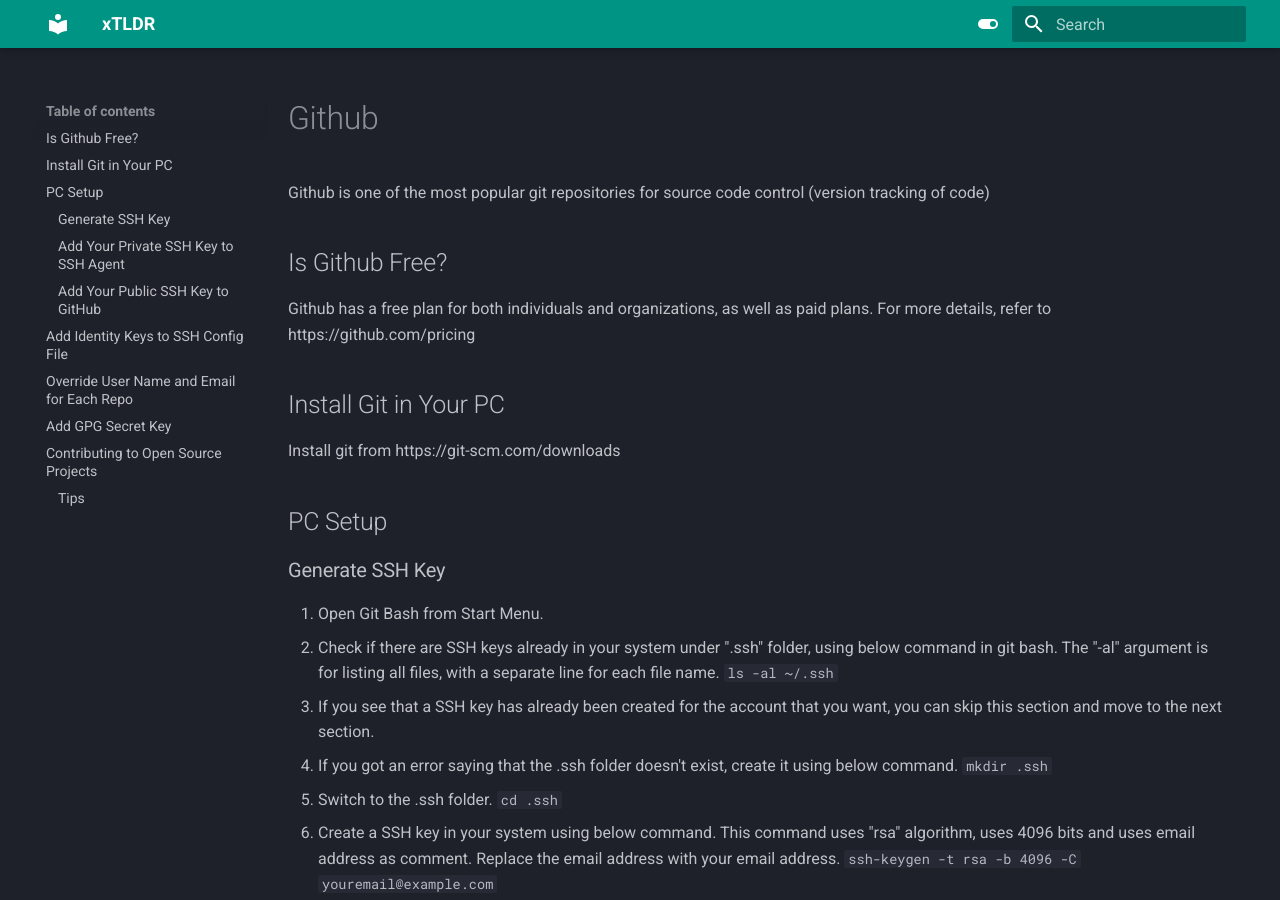
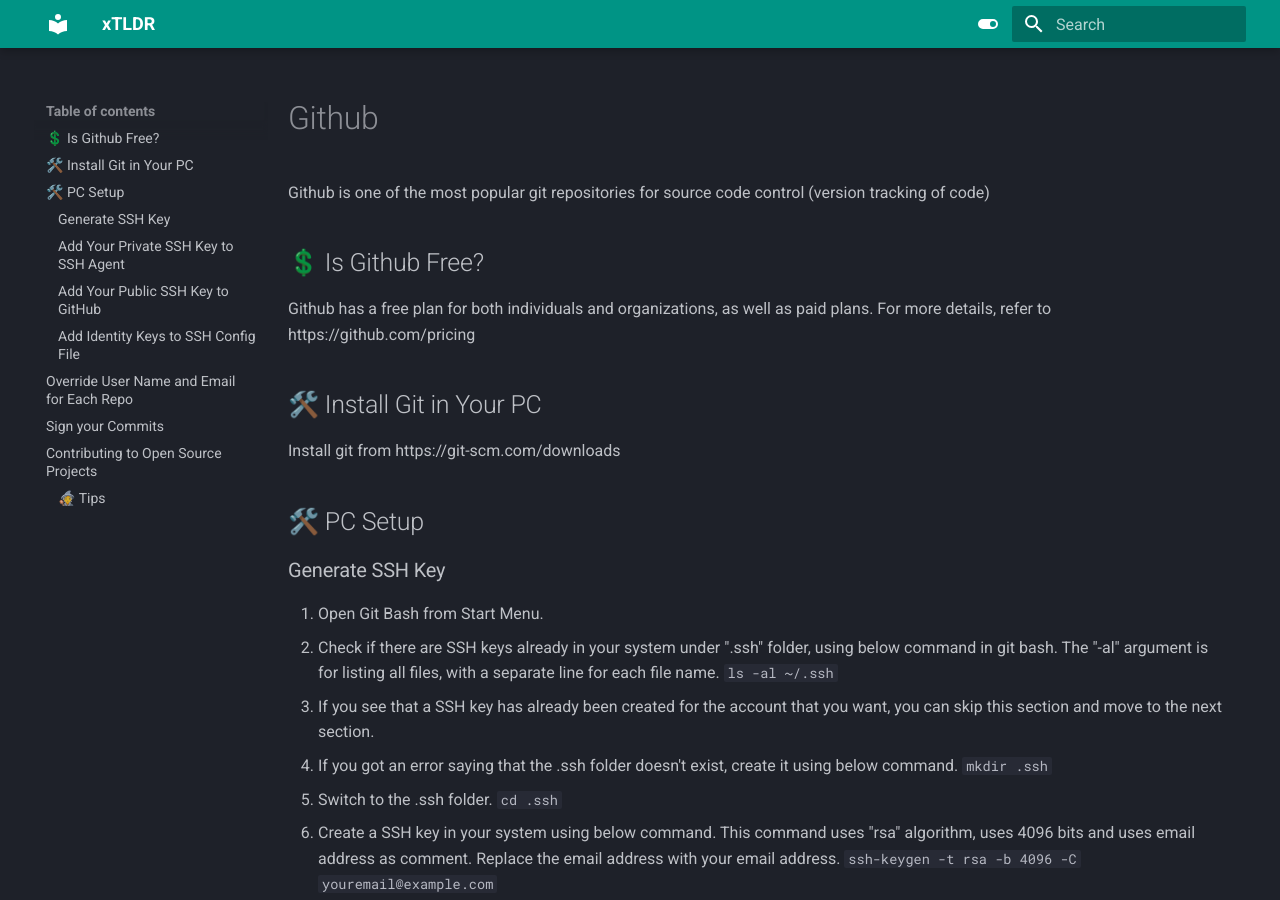
Before and after one commit to KarthikAbiram/xtldr, an MkDocs documentation site: the page built from docs/github.md, in a window 1280 px wide and 900 px high. Built offline with MkDocs 1.6.1 and Material for MkDocs 9.7.7, drawn with Linux system fonts in a browser that asks for light colours; some of the changed text lies outside the part shown.

Commit message:
Add icon

```diff
--- a/docs/github.md
+++ b/docs/github.md
@@ -4,14 +4,13 @@ hide:
 ---
 Github is one of the most popular git repositories for source code control (version tracking of code)
 
-## Is Github Free?
+## 💲 Is Github Free?
 Github has a free plan for both individuals and organizations, as well as paid plans. For more details, refer to https://github.com/pricing
 
-## Install Git in Your PC
-
+## 🛠️ Install Git in Your PC
 Install git from https://git-scm.com/downloads
 
-## PC Setup
+## 🛠️ PC Setup
 
 ### Generate SSH Key
 
@@ -51,7 +50,7 @@ This would output something like
  3. Go to https://github.com/settings/keys and click on **New SSH key**.
  4. Give a name for your PC and paste the SSH key contents. Click **Add SSH key**.
 
-## Add Identity Keys to SSH Config File
+### Add Identity Keys to SSH Config File
 
 If you had opted to save the file with a custom name other than "id_rsa", you need to add those file names to .ssh config file. The file needs to be created at below location without any extension:
 `C:\Users\<user_name>\.ssh\config`
@@ -67,7 +66,7 @@ If you would like to use a different user name or email for a particular repo, y
 `git config --local user.name your_name
 git config --local user.email your_name@domain.com`
 
-## Add GPG Secret Key
+## Sign your Commits
 
 If you get `gpg: signing failed: No secret key
 error: gpg failed to sign the data`, do the below steps:
@@ -90,7 +89,7 @@ Use --global if you would like to apply this for systemwide.
 	5. git push -u origin [your-new-branch-name]
 6. Create a pull request with your new branch
 
-### Tips
+### 🧙 Tips
 
 1. If you are in a conflicted state and want to go with "their" version:
 git checkout --theirs .
```
